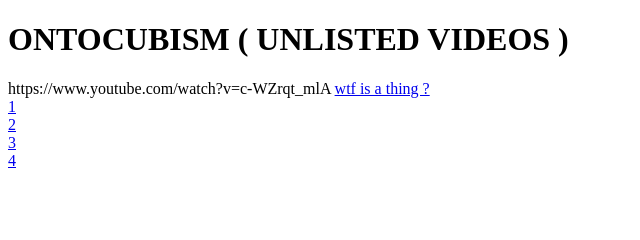
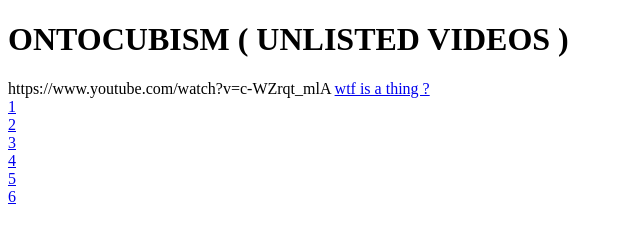
Before and after one commit to phenomenalism/unlisted_vids, a plain HTML site: page index.html in a window 1280 px wide. Shown: the full height of the page, 0-640 px from the left. Drawn offline with Linux system fonts and the light colour scheme.

Commit message:
Update index.html

```diff
--- a/index.html
+++ b/index.html
@@ -8,5 +8,9 @@
     <a href="https://www.youtube.com/watch?v=kHYmBm6ZF4g">2 </a><br>
     <a href="https://www.youtube.com/watch?v=99cWb-tdhaE">3 </a><br>
     <a href="https://www.youtube.com/watch?v=O6FNDlwnu5M">4 </a><br>
+    <a href="https://www.youtube.com/watch?v=kxboos4ah4o">5 </a><br>
+    <a href="https://www.youtube.com/watch?v=W-bR7gfX8h0">6 </a><br>
+
+
 
 </html>
```
